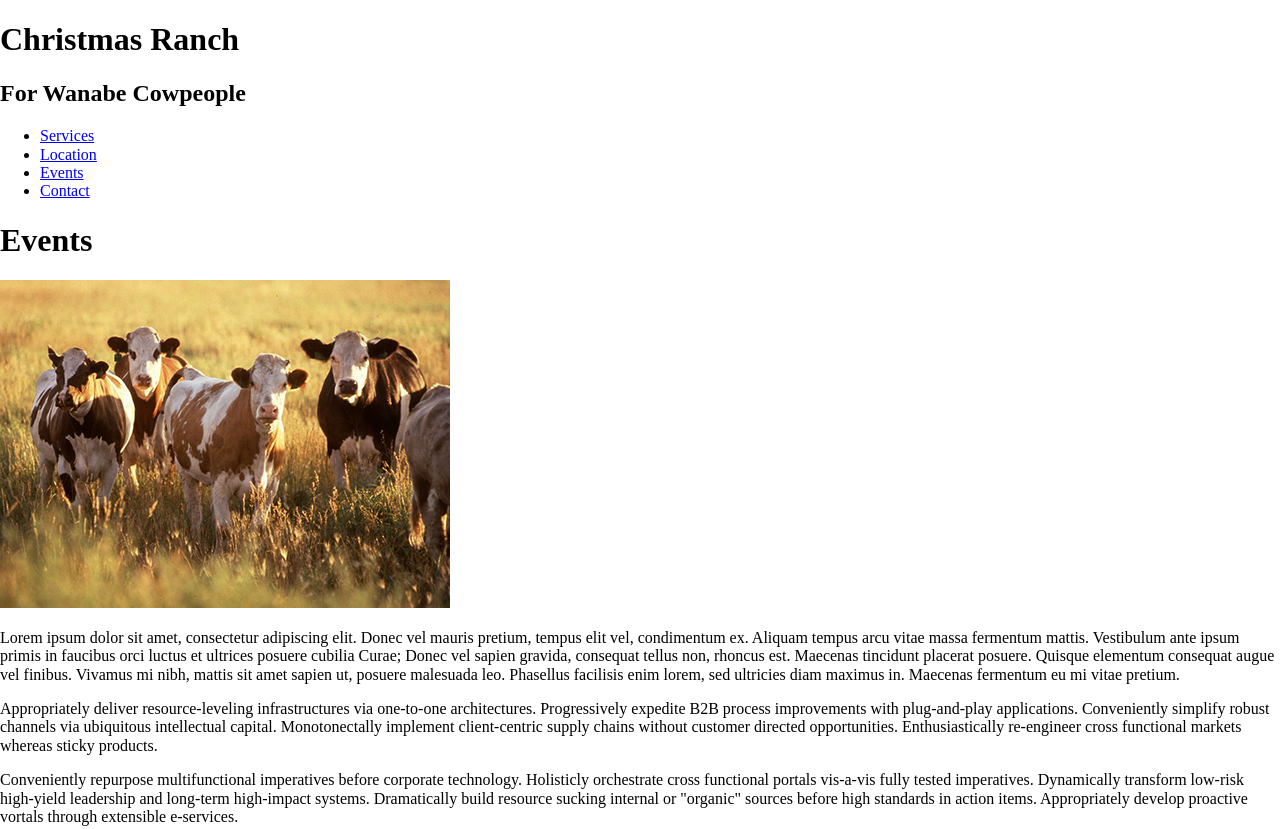
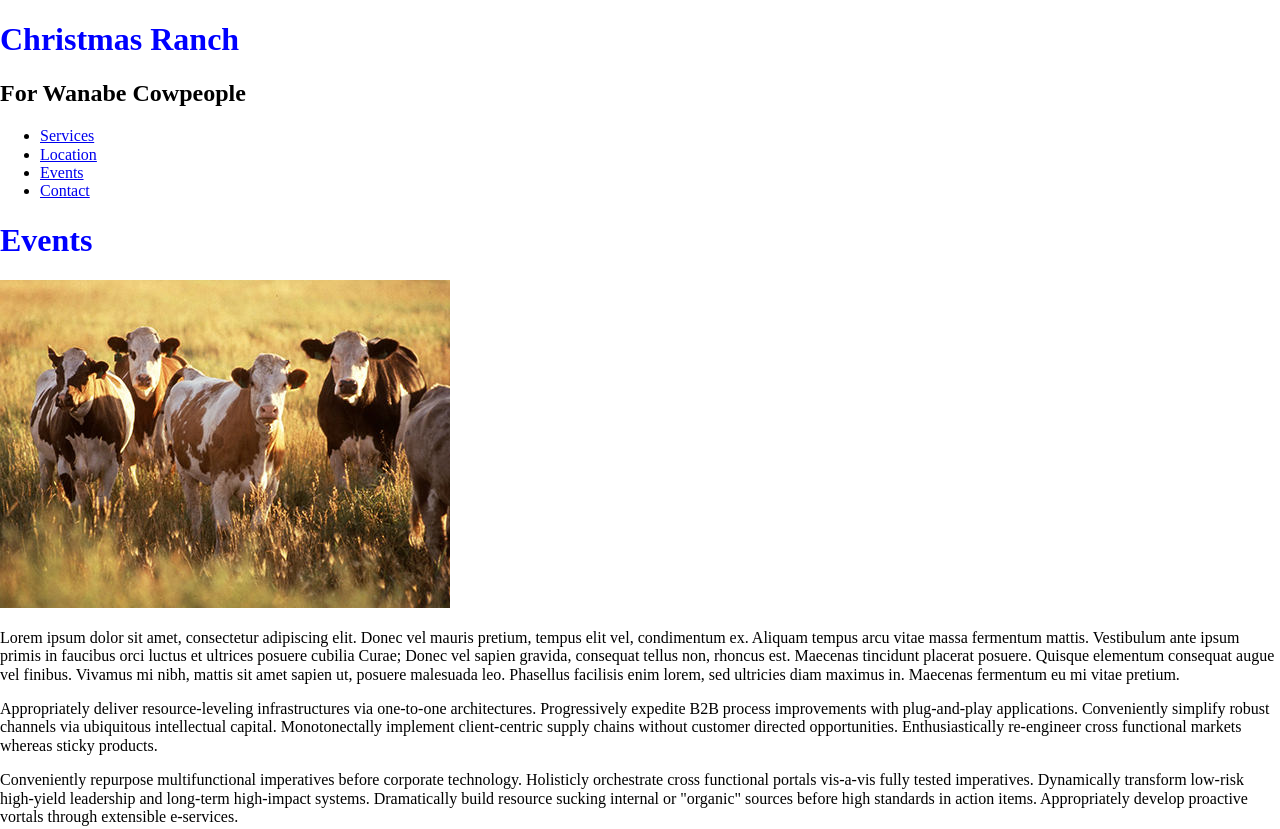
Before and after one commit to laesmie/laesmie-ranch.github.io, a plain HTML site: page index.html in a window 1280 px wide. Shown: the top 829 px of the page. Drawn offline with Linux system fonts and the light colour scheme.

Commit message:
Changes 2

```diff
--- a/css/large.css
+++ b/css/large.css
@@ -0,0 +1,5 @@
+@media only screen and (min-width: 1028px) {
+    h1 {
+        color: blue;
+    }
+}
--- a/css/medium.css
+++ b/css/medium.css
@@ -0,0 +1,5 @@
+@media only screen and (min-width: 560px) {
+    h1 {
+        color: green;
+    }
+}
--- a/css/small.css
+++ b/css/small.css
@@ -0,0 +1,3 @@
+h1 {
+    color: red;
+}
--- a/index.html
+++ b/index.html
@@ -10,9 +10,9 @@
 
 <!-- STYLE SHEETS -->
 <link href="css/normalize.css" rel="stylesheet">
+<link href="css/small.css" rel="stylesheet">
+<link href="css/medium.css" rel="stylesheet">
 <link href="css/large.css" rel="stylesheet">
-<link href="css/medium.css" rel="stylesheet">
-<link href="css/small.css" rel="stylesheet">
 
 </head>
 
```
